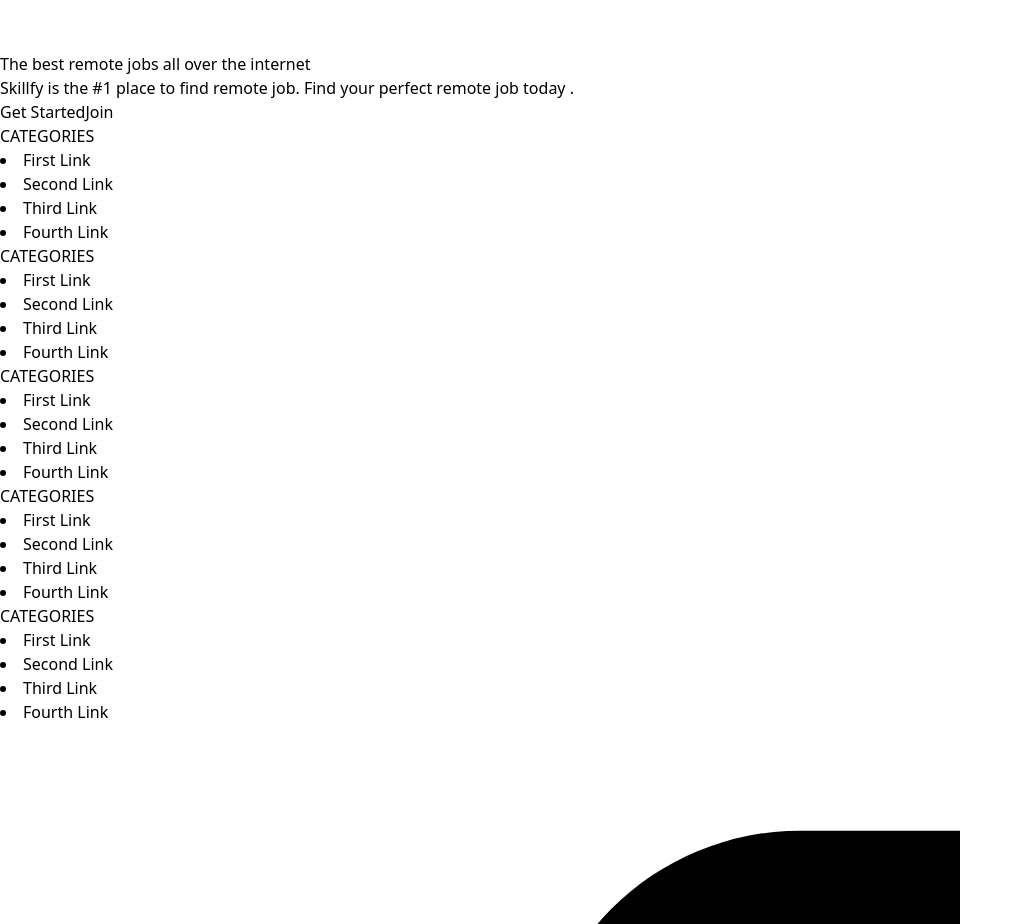
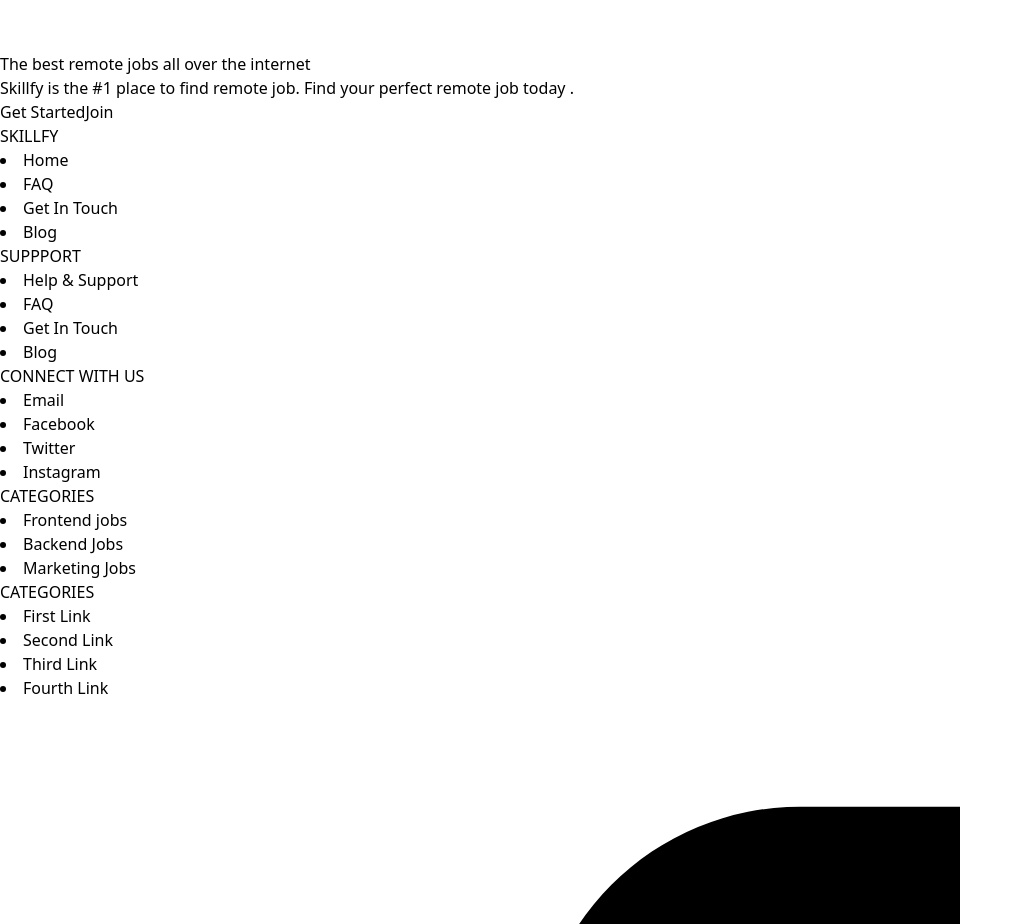
Before and after one commit to udemezue01/skillfy-nuxt, a Nuxt app: page / in a window 1280 px wide. Shown: the part 2580-3504 px from the top of the page, without its empty margins (0-1023 px from the left). Built offline with nearby package versions, Linux system fonts and the light colour scheme.

Commit message:
updated footer

```diff
--- a/components/Footbar.vue
+++ b/components/Footbar.vue
@@ -4,19 +4,53 @@
   <div class="container p-10 mx-auto">
     <div class="grid grid-cols-2 xl:grid-cols-5 justify-items-center text-center m-2 ">
       <div class="px-4 space-y-4">
-        <h2 class="title-font font-medium text-gray-900 tracking-wide text-sm mb-3">CATEGORIES</h2>
+        <h2 class="title-font font-medium text-gray-900 tracking-wide text-sm mb-3">SKILLFY</h2>
         <nav class="list-none mb-10 space-y-4">
           <li>
-            <a class="text-gray-600 hover:text-gray-800">First Link</a>
+            <a class="text-gray-600 hover:text-gray-800">Home</a>
           </li>
           <li>
-            <a class="text-gray-600 hover:text-gray-800">Second Link</a>
+            <a class="text-gray-600 hover:text-gray-800">FAQ</a>
           </li>
           <li>
-            <a class="text-gray-600 hover:text-gray-800">Third Link</a>
+            <a class="text-gray-600 hover:text-gray-800">Get In Touch</a>
           </li>
           <li>
-            <a class="text-gray-600 hover:text-gray-800">Fourth Link</a>
+            <a class="text-gray-600 hover:text-gray-800">Blog</a>
+          </li>
+        </nav>
+      </div>
+      <div class="px-4">
+        <h2 class="title-font font-medium text-gray-900 tracking-wide text-sm mb-3">SUPPPORT</h2>
+        <nav class="list-none mb-10 space-y-4">
+          <li>
+            <a class="text-gray-600 hover:text-gray-800"> Help & Support</a>
+          </li>
+          <li>
+            <a class="text-gray-600 hover:text-gray-800">FAQ</a>
+          </li>
+          <li>
+            <a class="text-gray-600 hover:text-gray-800">Get In Touch</a>
+          </li>
+          <li>
+            <a class="text-gray-600 hover:text-gray-800">Blog</a>
+          </li>
+        </nav>
+      </div>
+      <div class="px-4">
+        <h2 class="title-font font-medium text-gray-900 tracking-wide text-sm mb-3">CONNECT WITH US</h2>
+        <nav class="list-none mb-10 space-y-4">
+          <li>
+            <a class="text-gray-600 hover:text-gray-800">Email</a>
+          </li>
+          <li>
+            <a class="text-gray-600 hover:text-gray-800">Facebook</a>
+          </li>
+          <li>
+            <a class="text-gray-600 hover:text-gray-800">Twitter</a>
+          </li>
+          <li>
+            <a class="text-gray-600 hover:text-gray-800"> Instagram</a>
           </li>
         </nav>
       </div>
@@ -24,51 +58,15 @@
         <h2 class="title-font font-medium text-gray-900 tracking-wide text-sm mb-3">CATEGORIES</h2>
         <nav class="list-none mb-10 space-y-4">
           <li>
-            <a class="text-gray-600 hover:text-gray-800">First Link</a>
+            <a class="text-gray-600 hover:text-gray-800">Frontend jobs</a>
           </li>
           <li>
-            <a class="text-gray-600 hover:text-gray-800">Second Link</a>
+            <a class="text-gray-600 hover:text-gray-800">Backend Jobs</a>
           </li>
           <li>
-            <a class="text-gray-600 hover:text-gray-800">Third Link</a>
+            <a class="text-gray-600 hover:text-gray-800">Marketing Jobs</a>
           </li>
-          <li>
-            <a class="text-gray-600 hover:text-gray-800">Fourth Link</a>
-          </li>
-        </nav>
-      </div>
-      <div class="px-4">
-        <h2 class="title-font font-medium text-gray-900 tracking-wide text-sm mb-3">CATEGORIES</h2>
-        <nav class="list-none mb-10 space-y-4">
-          <li>
-            <a class="text-gray-600 hover:text-gray-800">First Link</a>
-          </li>
-          <li>
-            <a class="text-gray-600 hover:text-gray-800">Second Link</a>
-          </li>
-          <li>
-            <a class="text-gray-600 hover:text-gray-800">Third Link</a>
-          </li>
-          <li>
-            <a class="text-gray-600 hover:text-gray-800">Fourth Link</a>
-          </li>
-        </nav>
-      </div>
-      <div class="px-4">
-        <h2 class="title-font font-medium text-gray-900 tracking-wide text-sm mb-3">CATEGORIES</h2>
-        <nav class="list-none mb-10 space-y-4">
-          <li>
-            <a class="text-gray-600 hover:text-gray-800">First Link</a>
-          </li>
-          <li>
-            <a class="text-gray-600 hover:text-gray-800">Second Link</a>
-          </li>
-          <li>
-            <a class="text-gray-600 hover:text-gray-800">Third Link</a>
-          </li>
-          <li>
-            <a class="text-gray-600 hover:text-gray-800">Fourth Link</a>
-          </li>
+
         </nav>
       </div>
       <div class="px-4">
```
Also changed, not shown: store/index.js (added), store/modules/auth.js (added).
